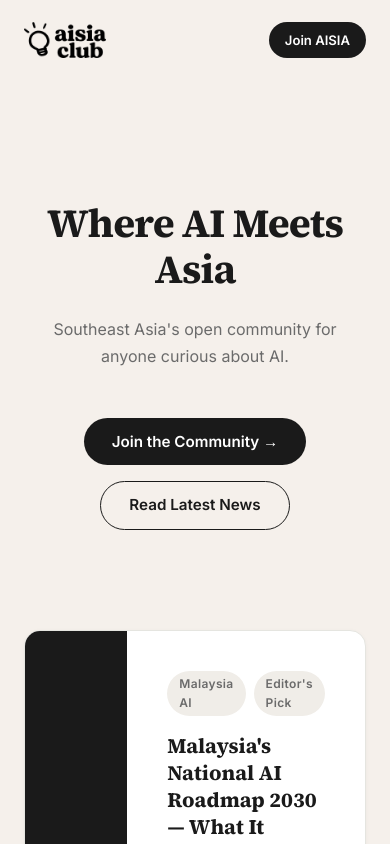
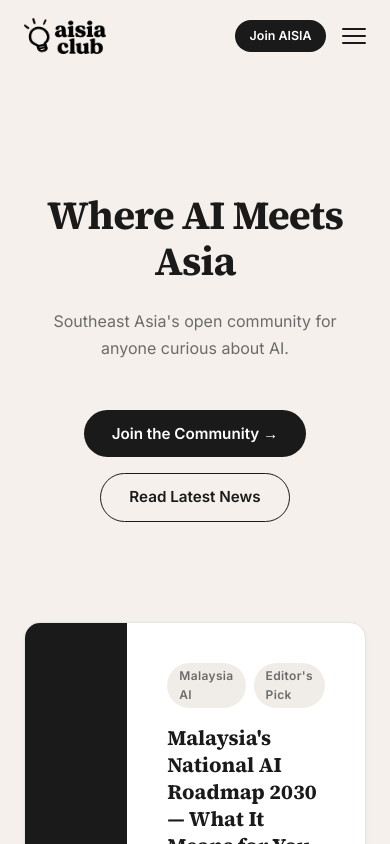
Before and after one commit to neoandor/aisia-club, a Next.js app: page / in a window 390 px wide. Shown: the top 844 px of the page. Built offline with nearby package versions, Linux system fonts and the light colour scheme.

Commit message:
feat: mobile hamburger menu — slide-in nav with animated toggle

```diff
--- a/components/Navbar.tsx
+++ b/components/Navbar.tsx
@@ -14,6 +14,7 @@ const links = [
 
 export default function Navbar() {
   const [scrolled, setScrolled] = useState(false);
+  const [menuOpen, setMenuOpen] = useState(false);
   const pathname = usePathname();
 
   useEffect(() => {
@@ -22,7 +23,19 @@ export default function Navbar() {
     return () => window.removeEventListener("scroll", handler);
   }, []);
 
+  // Close menu on route change
+  useEffect(() => {
+    setMenuOpen(false);
+  }, [pathname]);
+
+  // Prevent body scroll when menu is open
+  useEffect(() => {
+    document.body.style.overflow = menuOpen ? "hidden" : "";
+    return () => { document.body.style.overflow = ""; };
+  }, [menuOpen]);
+
   return (
+    <>
       <nav
         style={{
           background: "#F5F0EB",
@@ -41,10 +54,10 @@ export default function Navbar() {
             display: "flex",
             alignItems: "center",
             justifyContent: "space-between",
-          height: 80,
+            height: 72,
           }}
         >
-        {/* Logo — always left-aligned */}
+          {/* Logo */}
           <Link href="/" style={{ textDecoration: "none", display: "flex", alignItems: "center", marginRight: "auto" }}>
             <img src="/aisia-logo.png" alt="aisia.club" className="nav-logo" />
           </Link>
@@ -61,7 +74,6 @@ export default function Navbar() {
                   fontSize: "0.9rem",
                   fontWeight: 500,
                   color: pathname === l.href ? "#1A1A1A" : "#6B6B6B",
-                opacity: pathname === l.href ? 1 : 1,
                   textDecoration: "none",
                   transition: "color 0.15s",
                 }}
@@ -97,8 +109,8 @@ export default function Navbar() {
             </Link>
           </div>
 
-        {/* Mobile */}
-        <div className="mobile-nav" style={{ display: "none", alignItems: "center" }}>
+          {/* Mobile — hamburger + Join */}
+          <div className="mobile-nav" style={{ display: "none", alignItems: "center", gap: 12 }}>
             <Link
               href="/community"
               style={{
@@ -106,14 +118,145 @@ export default function Navbar() {
                 background: "#1A1A1A",
                 color: "#fff",
                 borderRadius: 999,
-              padding: "0.45rem 1rem",
-              fontSize: "0.82rem",
+                padding: "0.4rem 0.9rem",
+                fontSize: "0.78rem",
                 fontWeight: 600,
                 fontFamily: "'Inter', system-ui, sans-serif",
                 textDecoration: "none",
               }}
             >
               Join AISIA
+            </Link>
+            <button
+              onClick={() => setMenuOpen(!menuOpen)}
+              aria-label="Menu"
+              style={{
+                background: "transparent",
+                border: "none",
+                cursor: "pointer",
+                padding: 4,
+                display: "flex",
+                flexDirection: "column",
+                gap: 5,
+                width: 28,
+              }}
+            >
+              <span style={{
+                display: "block", width: 24, height: 2, background: "#1A1A1A", borderRadius: 2,
+                transition: "all 0.3s",
+                transform: menuOpen ? "rotate(45deg) translate(5px, 5px)" : "none",
+              }} />
+              <span style={{
+                display: "block", width: 24, height: 2, background: "#1A1A1A", borderRadius: 2,
+                transition: "all 0.3s",
+                opacity: menuOpen ? 0 : 1,
+              }} />
+              <span style={{
+                display: "block", width: 24, height: 2, background: "#1A1A1A", borderRadius: 2,
+                transition: "all 0.3s",
+                transform: menuOpen ? "rotate(-45deg) translate(5px, -5px)" : "none",
+              }} />
+            </button>
+          </div>
+        </div>
+      </nav>
+
+      {/* Mobile slide-in menu overlay */}
+      <div
+        className="mobile-overlay"
+        style={{
+          position: "fixed",
+          top: 0,
+          left: 0,
+          right: 0,
+          bottom: 0,
+          background: "rgba(0,0,0,0.3)",
+          zIndex: 98,
+          opacity: menuOpen ? 1 : 0,
+          pointerEvents: menuOpen ? "auto" : "none",
+          transition: "opacity 0.3s",
+        }}
+        onClick={() => setMenuOpen(false)}
+      />
+      <div
+        className="mobile-menu"
+        style={{
+          position: "fixed",
+          top: 0,
+          right: 0,
+          bottom: 0,
+          width: "75vw",
+          maxWidth: 320,
+          background: "#F5F0EB",
+          zIndex: 99,
+          transform: menuOpen ? "translateX(0)" : "translateX(100%)",
+          transition: "transform 0.3s ease",
+          display: "flex",
+          flexDirection: "column",
+          padding: "80px 2rem 2rem",
+        }}
+      >
+        {/* Close button */}
+        <button
+          onClick={() => setMenuOpen(false)}
+          aria-label="Close menu"
+          style={{
+            position: "absolute",
+            top: 24,
+            right: 24,
+            background: "transparent",
+            border: "none",
+            fontSize: "1.5rem",
+            cursor: "pointer",
+            color: "#1A1A1A",
+            lineHeight: 1,
+          }}
+        >
+          ✕
+        </button>
+
+        {/* Nav links */}
+        <div style={{ display: "flex", flexDirection: "column", gap: 4 }}>
+          {links.map((l) => (
+            <Link
+              key={l.href}
+              href={l.href}
+              onClick={() => setMenuOpen(false)}
+              style={{
+                fontFamily: "'Source Serif 4', Georgia, serif",
+                fontSize: "1.3rem",
+                fontWeight: pathname === l.href ? 700 : 400,
+                color: pathname === l.href ? "#1A1A1A" : "#6B6B6B",
+                textDecoration: "none",
+                padding: "12px 0",
+                borderBottom: "1px solid #E5E5E0",
+                transition: "color 0.15s",
+              }}
+            >
+              {l.label}
+            </Link>
+          ))}
+        </div>
+
+        {/* CTA */}
+        <div style={{ marginTop: 32 }}>
+          <Link
+            href="/community"
+            onClick={() => setMenuOpen(false)}
+            style={{
+              display: "block",
+              background: "#1A1A1A",
+              color: "#fff",
+              borderRadius: 999,
+              padding: "14px 0",
+              fontSize: "1rem",
+              fontWeight: 600,
+              fontFamily: "'Inter', system-ui, sans-serif",
+              textDecoration: "none",
+              textAlign: "center",
+            }}
+          >
+            Join the Community →
           </Link>
         </div>
       </div>
@@ -125,7 +268,11 @@ export default function Navbar() {
           .mobile-nav { display: flex !important; }
           .nav-logo { height: 36px; }
         }
+        @media (min-width: 769px) {
+          .mobile-overlay { display: none !important; }
+          .mobile-menu { display: none !important; }
+        }
       `}</style>
-    </nav>
+    </>
   );
 }
```
Also changed, not shown: 1 other file (tests, documents, lock files or other folders). Lines whose indentation alone changed are shown as unchanged.
